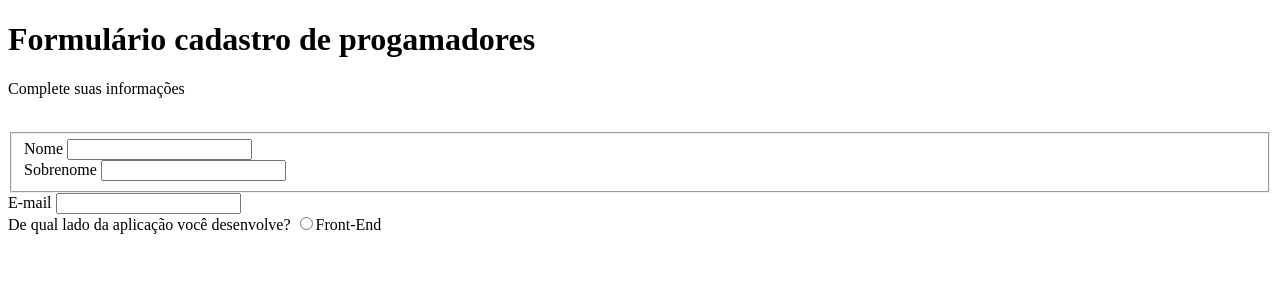
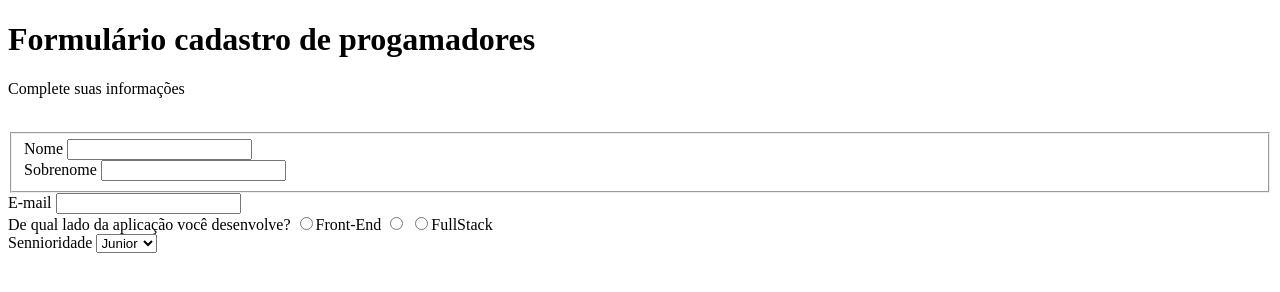
Before and after one commit to mattheusp/Formulario_cadastro-de-progamadores, a plain HTML site: page Criando fomullário com HTML e CSS/index.html in a window 1280 px wide. Drawn offline with Linux system fonts and the light colour scheme.

Commit message:
commit_v4

```diff
--- a/Criando fomullário com HTML e CSS/index.html
+++ b/Criando fomullário com HTML e CSS/index.html
@@ -37,7 +37,20 @@
             <label>
                 <input type="radio" name="devweb" value="FrontEnd">Front-End
             </label>
+            <label>
+                <input type="radio" name="devweb"
+                value="backend">
+            </label>
+            <input type="radio" name="devweb" value="fullstack">FullStack
+        </div>
 
+        <div>
+            <label>Sennioridade</label>
+            <select id="senioridade">
+                <option>Junior</option>
+                <option>Pleno</option>
+                <option>Senior</option>
+            </select>
         </div>
     </form>
 
```
